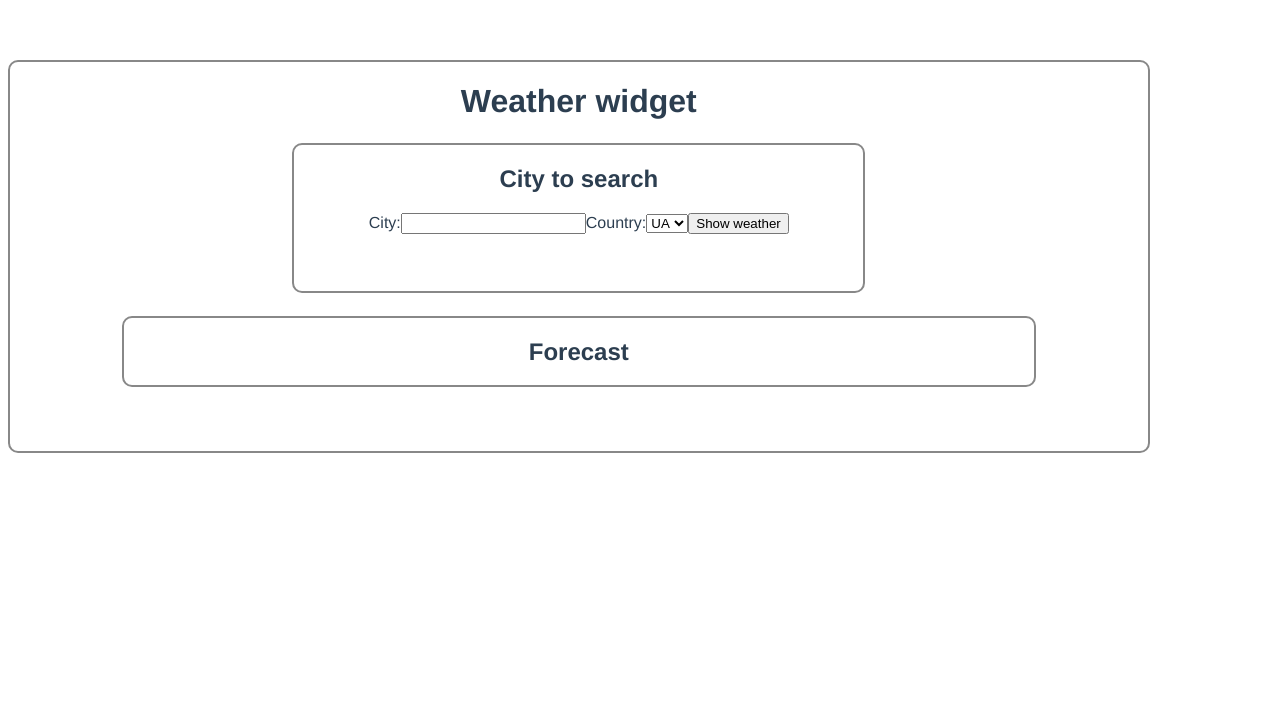
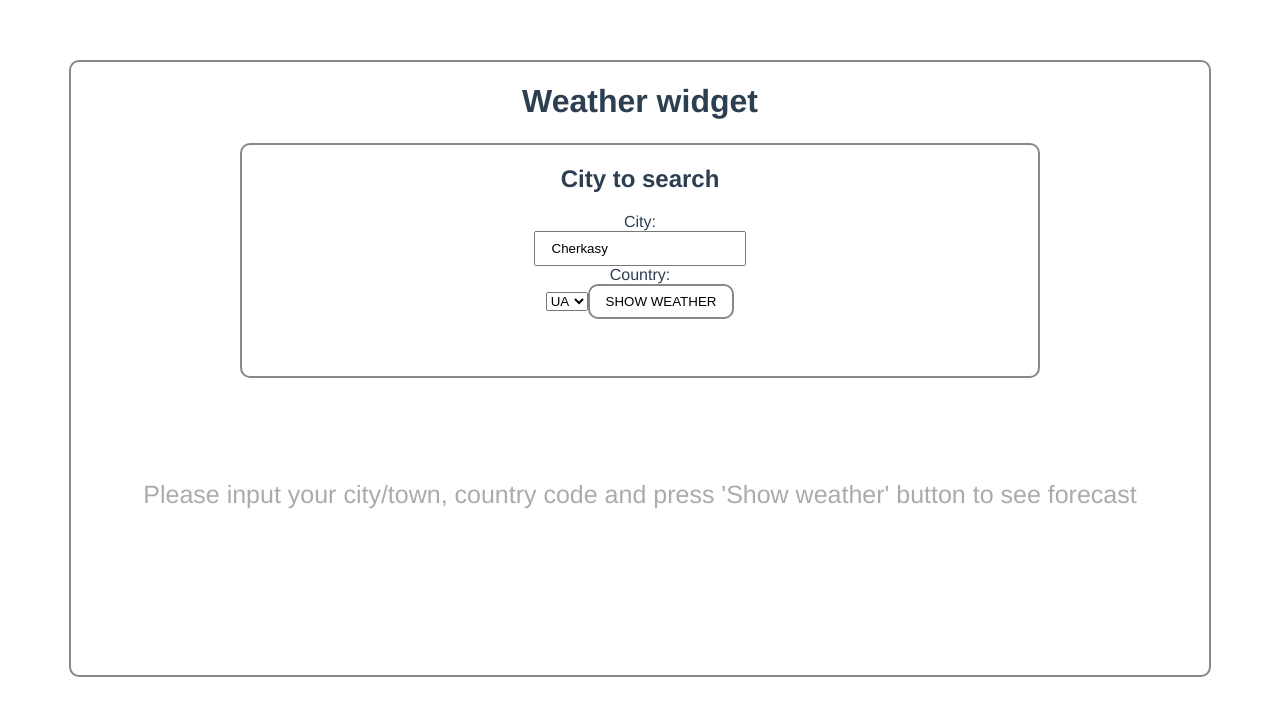
Before and after one commit to AlexKuskov/homework-6-js, a Vue app: page / in a window 1280 px wide. Shown: the top 716 px of the page. Built offline with nearby package versions, Linux system fonts and the light colour scheme.

Commit message:
Add spinner and hint text

```diff
--- a/src/App.vue
+++ b/src/App.vue
@@ -23,6 +23,7 @@ export default {
   text-align: center;
   color: #2c3e50;
   margin-top: 60px;
+  height: 90%;
 }
 
 .block {
--- a/src/components/CityToSearch.vue
+++ b/src/components/CityToSearch.vue
@@ -2,11 +2,11 @@
   <form v-on:submit="getForecastData" id="city-to-search" class="city-to-search block">
     <h2>City to search</h2>
 
-    <label for="city">City:</label>
-    <input type="text" name="city" id="city">
+    <label class="city-label" for="city">City:</label>
+    <input class="city" v-model="city" type="text" name="city" id="city">
 
-    <label for="country-code">Country:</label>
-    <select name="country-code" id="country-code">
+    <label class="country-code-label" for="country-code">Country:</label>
+    <select class="country-code" v-model="countryCode" name="country-code" id="country-code">
       <option value="ua">UA</option>
       <option value="us">US</option>
       <option value="ru">RU</option>
@@ -14,38 +14,26 @@
       <option value="de">DE</option>
     </select>
 
-    <button type="submit">Show weather</button>
+    <button class="show-weather-btn block" type="submit">Show weather</button>
   </form>
 </template>
 
 <script>
 import Vue from 'vue';
 import axios from 'axios';
-import { SET_DAY_LIST, SET_DAYS, SET_CITY_NAME } from '../store/mutation-types';
+import { mutations } from '../store/mutation-types';
 import { store } from '../store';
-
-const key = '16930e9bdf3ad11aa05152aeebf51f84';
-const query = `https://api.openweathermap.org/data/2.5/forecast?appId=${key}&q=Cherkasy,ua`;
-
-// const form = new Vue({
-//   el: '#city-to-search',
-//   methods: {
-//     getData (submitEvent) {
-//       axios.get('query')
-//         .then(function (response) {
-//           // handle success
-//           console.log(response);
-//         });
-
-//       submitEvent.preventDefault();
-//     }
-//   }
-// });
 
 export default {
   name: 'CityToSearch',
   props: {
     msg: String
+  },
+  data() {
+    return {
+      city: 'Cherkasy',
+      countryCode: 'ua'
+    };
   },
   methods: {
     getData (submitEvent) {
@@ -59,19 +47,18 @@ export default {
     },
     getForecastData (e) {
       e.preventDefault();
+      store.commit(mutations.SET_HINT_DISPLAYING, false);
+      store.commit(mutations.SET_LOADING, true);
+
+      const key = '16930e9bdf3ad11aa05152aeebf51f84';
+      const query = `https://api.openweathermap.org/data/2.5/forecast?appId=${key}&q=${this.city},${this.countryCode}`;
 
       axios.get(query)
         .then(function (response) {
           store.dispatch('setUniqueDays', response.data.list);
-          //send thing that will structure array of days > array of hours
-
-          store.commit(SET_DAY_LIST, response.data.list);
-          store.commit(SET_CITY_NAME, response.data.city.name);
-
-
-          // store.commit(SET_DAYS, response.data.list);
-          console.log(response);
-
+          store.commit(mutations.SET_DAY_LIST, response.data.list);
+          store.commit(mutations.SET_CITY_NAME, response.data.city.name);
+          store.commit(mutations.SET_LOADING, false);
         });
     }
   }
@@ -81,9 +68,24 @@ export default {
 <!-- Add "scoped" attribute to limit CSS to this component only -->
 <style scoped lang="scss">
 .city-to-search {
-  width: 50%;
+  width: 70%;
   margin: 2% auto;
   padding-bottom: 5%;
 
 }
+.city {
+  padding: 1% 2%;
+}
+.country-code {
+
+}
+.city-label,
+.country-code-label {
+  display: block;
+}
+.show-weather-btn {
+  background-color: #FFF;
+  text-transform: uppercase;
+  padding: 1% 2%;
+}
 </style>
--- a/src/components/Forecast.vue
+++ b/src/components/Forecast.vue
@@ -1,16 +1,32 @@
 <template>
-  <div class="forecast block">
-    <h2>Forecast</h2>
+  <div class="forecast">
+    <h2 v-if="$store.state.cityName">Forecast</h2>
     <h3>{{ $store.state.cityName }}</h3>
 
-    <div class="forecast-day block" v-for="(day, dayIndex) of $store.state.days" v-bind:key="dayIndex">
-      <h3>{{ getDate(day[0].dt) }}</h3>
-      <div class="hour-list">
-        <div class="hour-list__item" v-for="(hour, hourIndex) of day" v-bind:key="hourIndex + 10">
-          <forecast-list-item :hourWeather="hour" />
+    <p class="hint" v-if="$store.state.isHintDisplayed">
+      Please input your city/town, country
+      code and press 'Show weather' button to see forecast
+    </p>
+
+    <div class="loader" v-if="$store.state.isLoading"></div>
+    <div v-if="!$store.state.isLoading">
+      <div
+        class="forecast-day block"
+        v-for="(day, dayIndex) of $store.state.days"
+        v-bind:key="dayIndex"
+      >
+        <h3>{{ getDate(day[0].dt) }}</h3>
+        <div class="hour-list">
+          <div
+            v-for="(hour, hourIndex) of day"
+            v-bind:key="hourIndex + 10"
+          >
+            <forecast-list-item :hourWeather="hour" />
+          </div>
         </div>
       </div>
     </div>
+
 
     <!-- getDaysNumber($store.state.dayList) -->
 
@@ -83,13 +99,40 @@ export default {
 <!-- Add "scoped" attribute to limit CSS to this component only -->
 <style scoped lang="scss">
 .forecast {
-  width: 80%;
+  width: 90%;
   margin: 0 auto;
+}
+.hint{
+  font-size: 25px;
+  color: #ABABAB;
+  margin-top: 10%;
+  margin-bottom: 10%;
+}
+.loader {
+  display: inline-block;
+  border: 10px solid #ffffff;
+  border-top: 10px solid #494949;
+  border-radius: 50%;
+  width: 120px;
+  height: 120px;
+  margin-top: 5%;
+  margin-bottom: 5%;
+  animation: spin .8s linear infinite;
+}
+@keyframes spin {
+  0% { transform: rotate(0deg); }
+  100% { transform: rotate(360deg); }
+}
+.forecast-day {
+  background-color: #CACACA;
+  margin-bottom: 5%;
 }
 .forecast-list {
   display: inline-block;
 }
 .hour-list {
   display: flex;
+  justify-content: space-evenly;
+  background-color: #FFF;
 }
 </style>
--- a/src/components/ForecastListItem.vue
+++ b/src/components/ForecastListItem.vue
@@ -1,8 +1,8 @@
 <template>
-  <div class="forecast-list-item block">
+  <div class="hour-list__item">
     <div class="time">{{ getTime(hourWeather.dt) }}</div>
     <figure>
-      <img :src="getImgUrl(hourWeather.weather[0].icon)" alt="Sun">
+      <img class="weather-icon" :src="getImgUrl(hourWeather.weather[0].icon)" alt="Sun">
       <figcaption>
          <p>{{ hourWeather.weather[0].main }}</p>
       </figcaption>
@@ -42,7 +42,17 @@ export default {
 
 <!-- Add "scoped" attribute to limit CSS to this component only -->
 <style scoped lang="scss">
-// .forecast-list-item {
-//   // display: inline-block;
-// }
+.hour-list__item {
+  border: 2px solid #888;
+  max-width: 180px;
+  height: auto;
+  text-align: center;
+}
+.time {
+  font-weight: 900;
+  margin-top: 5%;
+}
+.weather-icon {
+  width: 100%;
+}
 </style>
--- a/src/components/WeatherWidget.vue
+++ b/src/components/WeatherWidget.vue
@@ -34,5 +34,6 @@ export default {
 .weather-widget {
   width: 90%;
   padding-bottom: 5%;
+  margin: 0 auto;
 }
 </style>
--- a/src/store/index.js
+++ b/src/store/index.js
@@ -1,6 +1,6 @@
 import Vue from 'vue';
 import Vuex from 'vuex';
-import { SET_DAY_LIST, SET_DAYS, SET_CITY_NAME } from './mutation-types';
+import { mutations } from './mutation-types';
 import { isContext } from 'vm';
 
 Vue.use(Vuex);
@@ -9,26 +9,32 @@ export const store = new Vuex.Store({
   state: {
     dayList: [],
     days: 0,
-    cityName: ''
+    cityName: '',
+    isHintDisplayed: true,
+    isLoading: false,
   },
   mutations: {
-    [SET_DAY_LIST] (state, dayList) {
+    [mutations.SET_DAY_LIST] (state, dayList) {
       state.dayList = dayList;
     },
-    [SET_DAYS] (state, days) {
+    [mutations.SET_DAYS] (state, days) {
       state.days = days;
     },
-    [SET_CITY_NAME] (state, cityName) {
+    [mutations.SET_CITY_NAME] (state, cityName) {
       state.cityName = cityName;
+    },
+    [mutations.SET_HINT_DISPLAYING] (state, isHintDisplayed) {
+      state.isHintDisplayed = isHintDisplayed;
+    },
+    [mutations.SET_LOADING] (state, isLoading) {
+      state.isLoading = isLoading;
     }
   },
   actions: {
     setUniqueDays (context, dayList) {
       let days = [];
-      let currentDate = new Date().getDate();
+      let currentDate = new Date(dayList[0].dt * 1000).getDate();
       let hours = [];
-
-      console.log(dayList);
 
       for (let day of dayList) {
         let monthDate = new Date(day.dt * 1000).getDate();
@@ -44,9 +50,7 @@ export const store = new Vuex.Store({
 
       days.push(hours);
 
-      // console.log(days);
-
-      context.commit(SET_DAYS, days);
+      context.commit(mutations.SET_DAYS, days);
     }
   }
 });
--- a/src/store/mutation-types.js
+++ b/src/store/mutation-types.js
@@ -1,4 +1,7 @@
-export const
-  SET_DAY_LIST = 'SET_DAY_LIST',
-  SET_CITY_NAME = 'SET_CITY_NAME',
-  SET_DAYS = 'SET_DAYS';
+export const mutations = {
+  SET_DAY_LIST: 'SET_DAY_LIST',
+  SET_CITY_NAME: 'SET_CITY_NAME',
+  SET_DAYS: 'SET_DAYS',
+  SET_HINT_DISPLAYING: 'SET_HINT_DISPLAYING',
+  SET_LOADING: 'SET_LOADING'
+};
```
